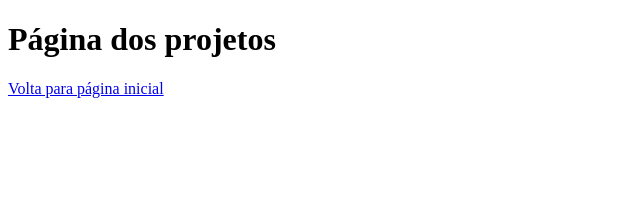
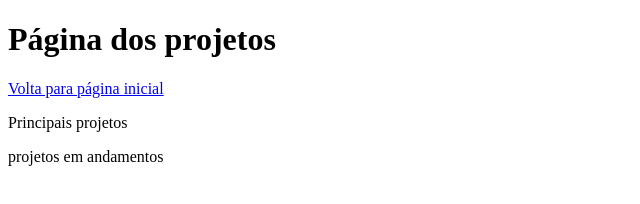
Before and after one commit to PedroGuiRamalho/portfolio, a plain HTML site: page projetos.html in a window 1280 px wide. Shown: the whole page, without its empty margins (0-640 px from the left). Drawn offline with Linux system fonts and the light colour scheme.

Commit message:
Acrescentado tags dos projetos

```diff
--- a/projetos.html
+++ b/projetos.html
@@ -9,5 +9,6 @@
 <body>
     <h1>Página dos projetos </h1>
     <a href ="index.html">Volta para página inicial</a>
+    <p>Principais projetos</p><p>projetos em andamentos</p>
 </body>
 </html>
```
